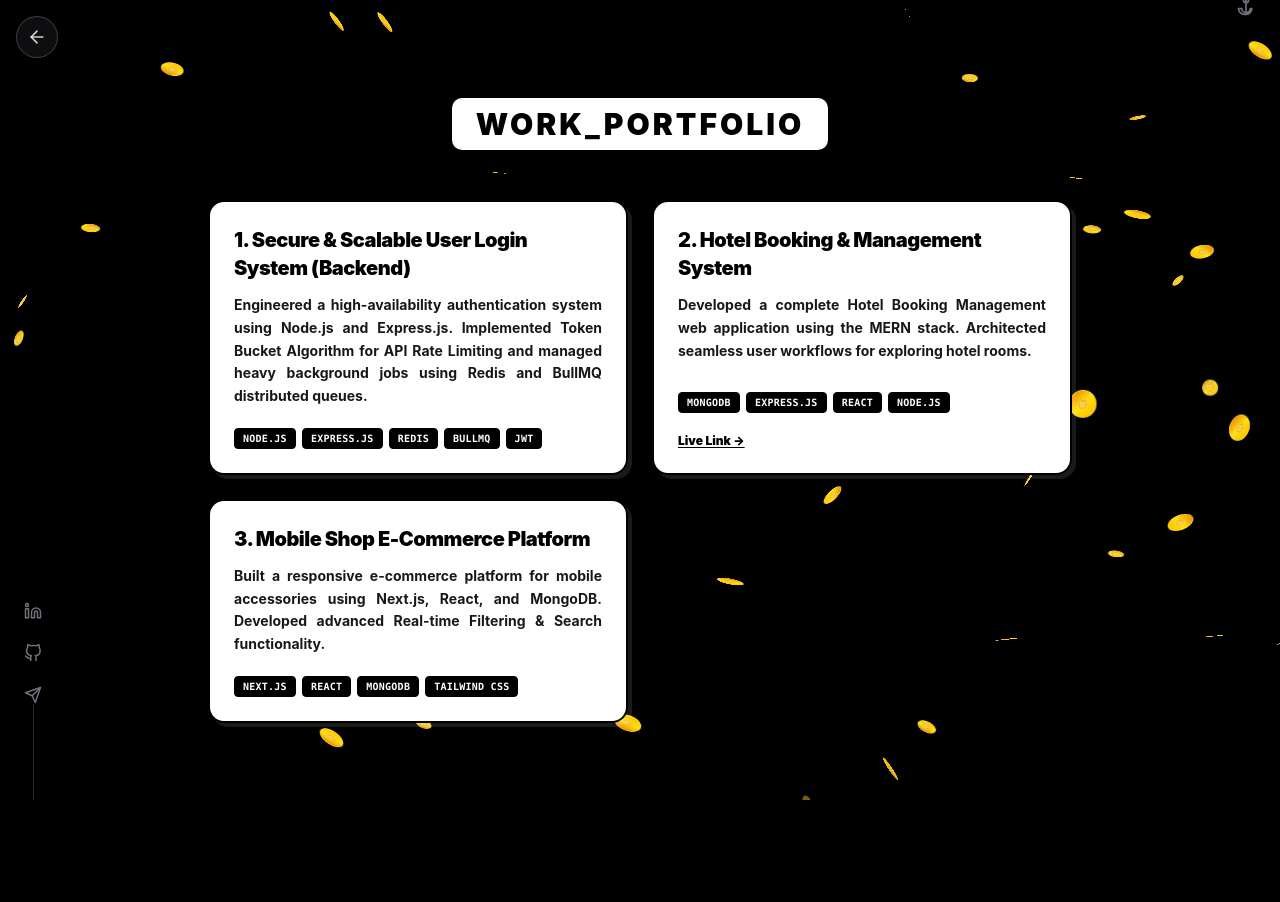
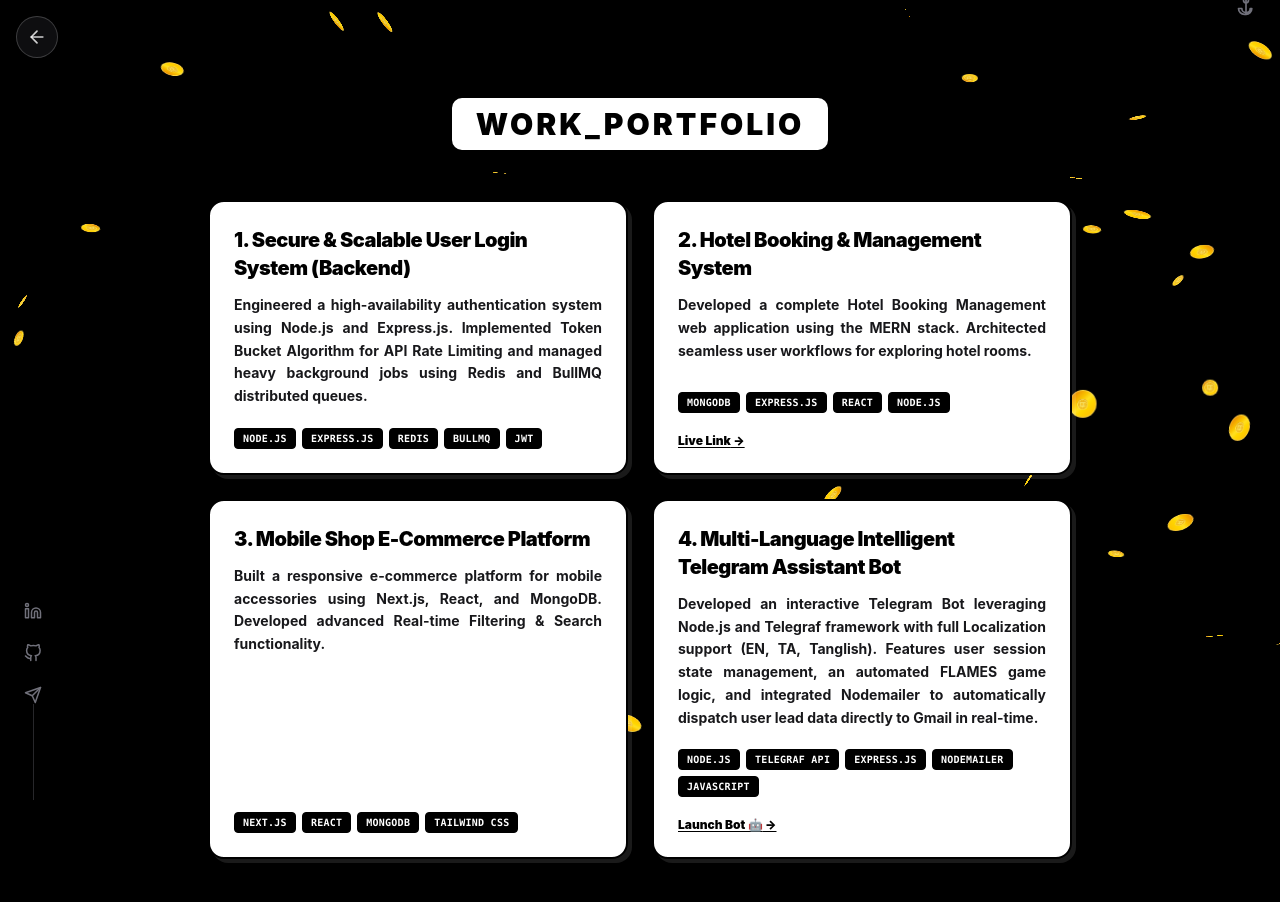
Before and after one commit to rakeshdaniel321/Portfolio, a React (Vite) app in the folder akm/: page /projects in a window 1280 px wide. Shown: the top 902 px of the page. Before the commit the page ends 811 px from the top, so only its background shows below. Built offline with nearby package versions, Linux system fonts and the light colour scheme.

Commit message:
fix:project file 4 bot add

```diff
--- a/akm/src/pages/Projects.jsx
+++ b/akm/src/pages/Projects.jsx
@@ -15,6 +15,13 @@ export default function Projects() {
       title: "3. Mobile Shop E-Commerce Platform",
       desc: "Built a responsive e-commerce platform for mobile accessories using Next.js, React, and MongoDB. Developed advanced Real-time Filtering & Search functionality.",
       tech: ["Next.js", "React", "MongoDB", "Tailwind CSS"]
+    },
+    // ✅ புதிதாக இணைக்கப்பட்டுள்ள உங்களுடைய Telegram Assistant Bot ப்ராஜெக்ட் விபரம்
+    {
+      title: "4. Multi-Language Intelligent Telegram Assistant Bot",
+      desc: "Developed an interactive Telegram Bot leveraging Node.js and Telegraf framework with full Localization support (EN, TA, Tanglish). Features user session state management, an automated FLAMES game logic, and integrated Nodemailer to automatically dispatch user lead data directly to Gmail in real-time.",
+      tech: ["Node.js", "Telegraf API", "Express.js", "Nodemailer", "JavaScript"],
+      link: "https://t.me/rakesh_akm_portfolio_bot"
     }
   ];
 
@@ -28,15 +35,14 @@ export default function Projects() {
         </h2>
       </div>
 
-      {/*
-        மொபைல் வியூவில் ஸ்லைடராகவும் (Horizontal Paper Slide),
-        டெஸ்க்டாப்பில் 2 Column கிரிட் வியூவாகவும் மாறும் கன்டைனர்.
+      {/* மாற்றம்: `scroll-smooth` மற்றும் `w-full` செட்டப் மூலம்
+        மொபைல் ஸ்லைடர் தாவி ஓடுவது முற்றிலும் சரிசெய்யப்பட்டுள்ளது.
       */}
-      <div className="flex overflow-x-auto pb-6 pt-2 px-4 gap-6 snap-x snap-mandatory md:grid md:grid-cols-2 md:overflow-x-visible md:pb-0 md:px-0 scrollbar-hide">
+      <div className="w-full flex overflow-x-auto pb-6 pt-2 gap-6 snap-x snap-mandatory scroll-smooth md:grid md:grid-cols-2 md:overflow-x-visible md:pb-0 scrollbar-hide">
         {projs.map((p, idx) => (
           <div
             key={idx}
-            className="min-w-[85vw] sm:min-w-[70vw] md:min-w-0 snap-center bg-white border-2 border-black rounded-2xl p-6 flex flex-col justify-between hover:scale-[1.02] transition duration-300 shadow-[4px_4px_0px_0px_rgba(255,255,255,0.15)] md:shadow-[4px_4px_0px_0px_rgba(255,255,255,0.1)] hover:shadow-xl space-y-5 relative overflow-hidden"
+            className="w-[calc(100vw-32px)] md:w-full shrink-0 snap-start bg-white border-2 border-black rounded-2xl p-6 flex flex-col justify-between hover:scale-[1.02] transition duration-300 shadow-[4px_4px_0px_0px_rgba(255,255,255,0.15)] md:shadow-[4px_4px_0px_0px_rgba(255,255,255,0.1)] hover:shadow-xl space-y-5 relative overflow-hidden"
           >
             {/* புக் பேப்பர் எஃபெக்ட் தரும் கார்னர் ரிப்பன் (மொபைலுக்கு மட்டும்) */}
             <div className="absolute top-0 right-0 w-3 h-3 bg-zinc-300 rounded-bl-lg md:hidden shadow-inner" />
@@ -66,7 +72,7 @@ export default function Projects() {
                 ))}
               </div>
 
-              {/* லைவ் லிங்க் இருந்தால் மட்டும் காட்டும் */}
+              {/* லைவ் லிங்க் அல்லது பாட் லிங்க் இருந்தால் மட்டும் காட்டும் */}
               {p.link && (
                 <div className="pt-1">
                   <a
@@ -75,7 +81,7 @@ export default function Projects() {
                     rel="noreferrer"
                     className="text-xs font-black text-black underline underline-offset-2 hover:text-zinc-700 block transition-colors"
                   >
-                    Live Link &rarr;
+                    {p.title.includes("Telegram") ? "Launch Bot 🤖" : "Live Link"} &rarr;
                   </a>
                 </div>
               )}
```
